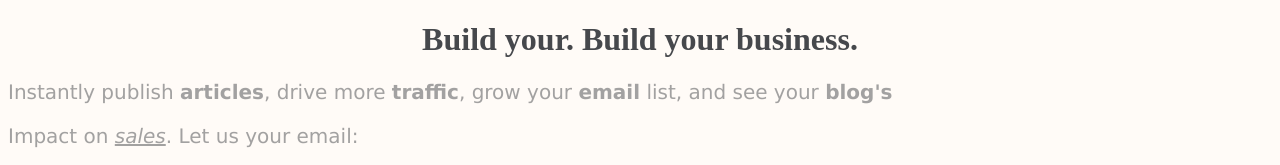
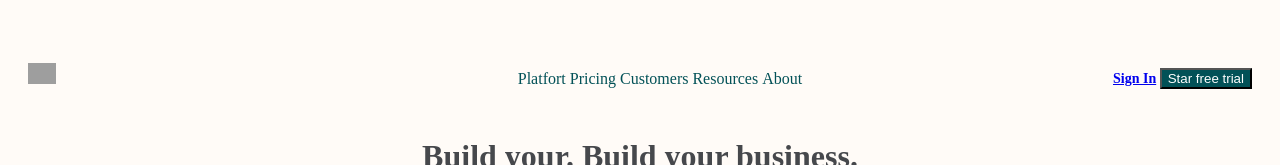
Before and after one commit to manueleg96/santander-front-2022, a plain HTML site: page index.html in a window 1280 px wide. Shown: the top 165 px of the page. Drawn offline with Linux system fonts and the light colour scheme; grey boxes are pictures that could not be loaded.

Commit message:
Reto01 de clase02

```diff
--- a/index.html
+++ b/index.html
@@ -8,6 +8,27 @@
     <title>Document</title>
     <link rel="stylesheet" href="style.css">
 </head>
+
+<header class="header">
+    <a href="/" class="logo">
+        <img src="https://getmatcha.com/wp-content/uploads/2020/01/Icon-green.png" alt="Logo">
+    </a>
+
+    <nav class="navbar">
+        <ul>
+            <li>Platfort</li>
+            <li>Pricing</li>
+            <li>Customers</li>
+            <li>Resources</li>
+            <li>About</li>
+        </ul>
+    </nav>
+
+    <div class="actions">
+        <a href="/login">Sign In</a>
+        <button>Star free trial</button>
+    </div>
+</header>
 
 <body>
     <h1>Build your. Build your business.</h1>
--- a/style.css
+++ b/style.css
@@ -17,3 +17,44 @@ button {
     color: #fff;
     background-color: #025157;
 }
+
+.header {
+    margin-top: 40px;
+    margin-left: 20px;
+    margin-right: 20px;
+    font-size: 0;
+  }
+
+  li {
+    display: inline;
+  }
+
+  .header > * {
+    display: inline-block;
+    font-size: 16px;
+    line-height: 45px;
+    height: 100%;
+    vertical-align: middle;
+  }
+
+  .logo > img {
+    width: 15%;
+  }
+
+  .logo {
+    width: 15%;
+  }
+
+  .navbar {
+    width: 70%;
+    text-align: center;
+    color: #025157;
+    font-weight: 500;
+  }
+
+  .actions {
+    width: 15%;
+    text-align: right;
+    font-size: 14px;
+    font-weight: 600;
+  }
```
Also changed, not shown: ejemplo.html (added, +12 -0 lines), 1 other file.
